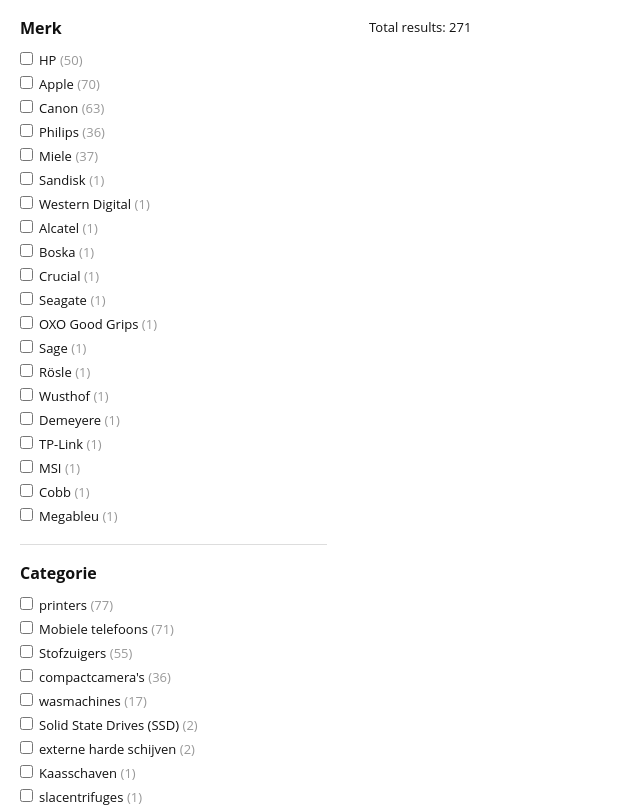
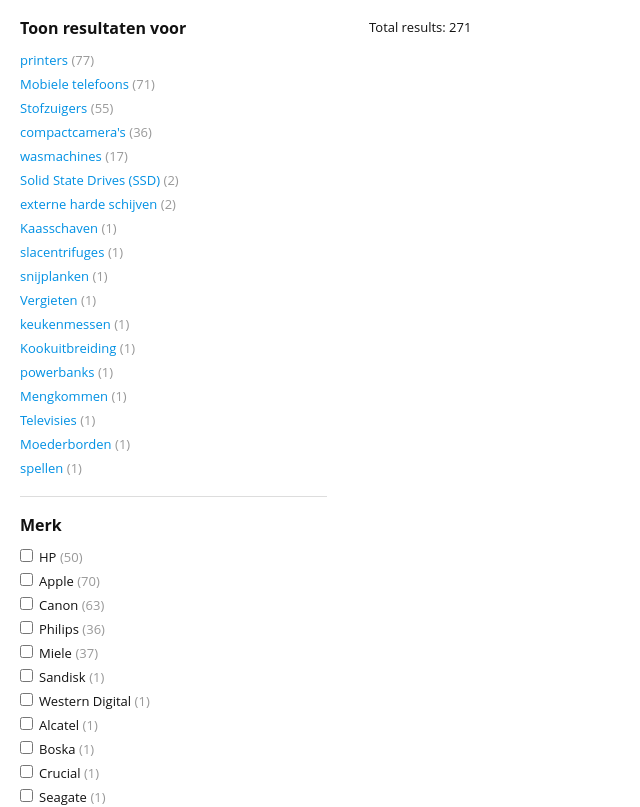
Before and after one commit to aengelse/search-api-poc, a React (Create React App) app: page / in a window 1280 px wide. Shown: the top 807 px of the page, without its empty margins (0-640 px from the left). Built offline with nearby package versions, Linux system fonts and the light colour scheme.

Commit message:
Render category facet separately

```diff
--- a/src/components/Facet.js
+++ b/src/components/Facet.js
@@ -1,25 +1,27 @@
 import React from 'react';
 
-const FacetValue = ({ facet }) => (
+const Facet = ({ facet, isProductTypeFacet }) => (
   <fieldset className="facets__section">
     <legend className="facets__section-title">
-      {facet.displayName}
+      {isProductTypeFacet ? 'Toon resultaten voor' : facet.displayName}
     </legend>
     {facet.facetValues.map(facetValue => (
       <div className="facets__item" key={facetValue.reference}>
         <label className="facet" htmlFor="facetValue.slug">
           <input
-            type="checkbox"
+            type={isProductTypeFacet ? 'radio' : 'checkbox'}
             name={facetValue.facetSlugType}
             id={facetValue.slug}
             value={facetValue.slug}
-            className="facet__checkbox"
+            className={isProductTypeFacet ? 'facet__radio' : 'facet__checkbox'}
           />
           <span className="facet__label">
-            {facetValue.displayValue}
-          </span>
-          <span className="facet__count">
-            ({facetValue.count})
+            <span className="facet__value">
+              {facetValue.displayValue}
+            </span>
+            <span className="facet__count">
+              ({facetValue.count})
+            </span>
           </span>
         </label>
       </div>
@@ -28,4 +30,4 @@
   </fieldset>
 );
 
-export default FacetValue;
+export default Facet;
--- a/src/components/Facets.js
+++ b/src/components/Facets.js
@@ -5,7 +5,12 @@
 const Facets = ({ facets }) => (
   <div className="facets">
     <form className="facets__form">
-      {facets.map(facet => <Facet facet={facet} key={facet.facetName} />)}
+      {facets.filter(facet => facet.facetName === 'productTypeId').map(facet =>
+        <Facet facet={facet} key={facet.facetName} isProductTypeFacet={true} />
+      )}
+      {facets.filter(facet => facet.facetName !== 'productTypeId').map(facet =>
+        <Facet facet={facet} key={facet.facetName} />
+      )}
     </form>
   </div>
 );
```
